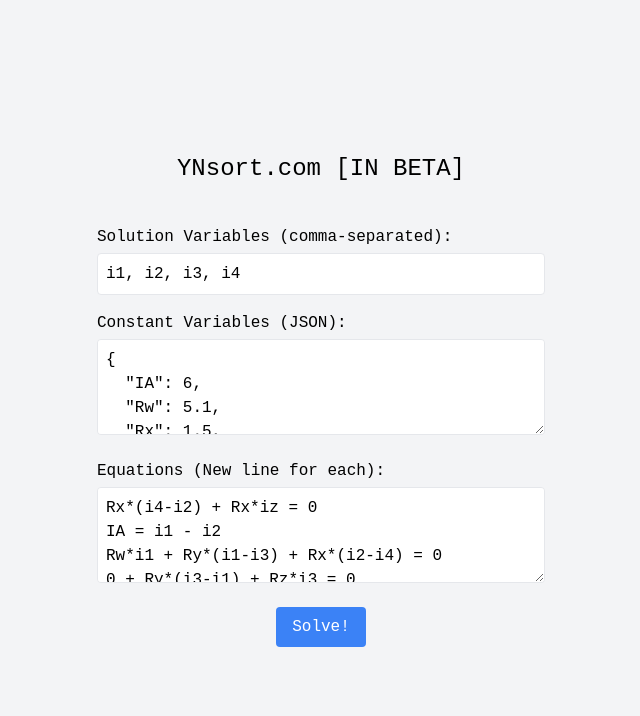
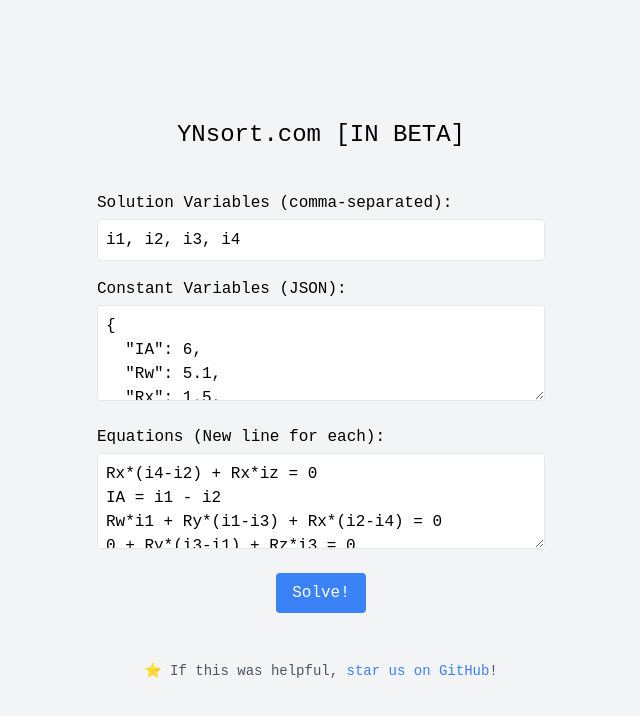
Before and after one commit to eevaain/ynsort, a Next.js app in the folder frontend/: page / in a window 1280 px wide. Shown: the top 716 px of the page, without its empty margins (319-959 px from the left). Built offline with nearby package versions, Linux system fonts and the light colour scheme.

Commit message:
added footer

```diff
--- a/frontend/src/app/page.js
+++ b/frontend/src/app/page.js
@@ -57,7 +57,6 @@
 
       // Update the fetch URL to the new backend endpoint
       const res = await fetch("https://ynsortbackend.onrender.com/solve", {
-      // const res = await fetch("http://127.0.0.1:5000/solve", {
         method: "POST",
         headers: {
           "Content-Type": "application/json",
@@ -141,6 +140,22 @@
           <p>{error}</p>
         </div>
       )}
+
+      {/* Footer */}
+      <footer className="mt-8 text-center">
+        <p className="text-sm text-gray-600">
+          ⭐ If this was helpful,{" "}
+          <a
+            href="https://github.com/eevaain/ynsort/tree/main"
+            target="_blank"
+            rel="noopener noreferrer"
+            className="text-blue-500 hover:underline"
+          >
+            star us on GitHub
+          </a>
+          !
+        </p>
+      </footer>
     </div>
   );
 }
```
